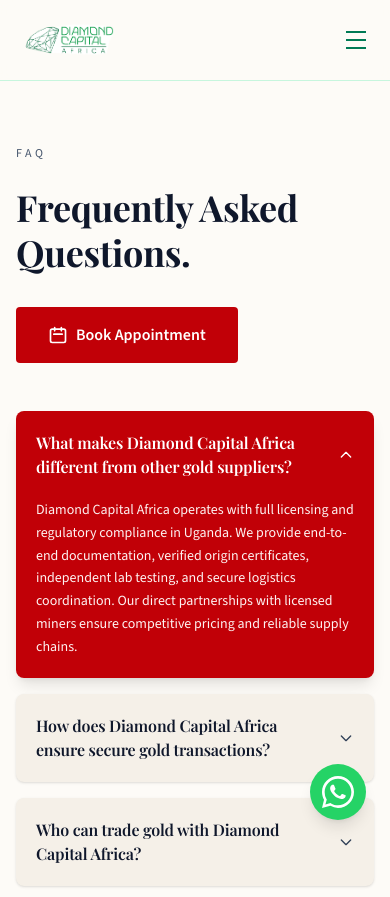
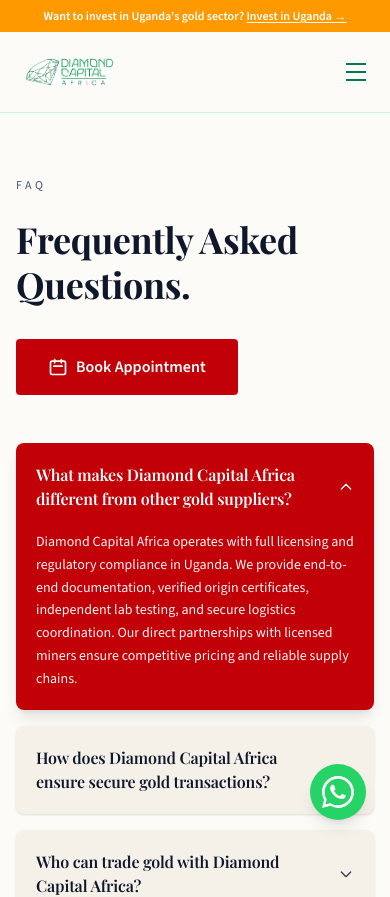
Before and after one commit to kazibweyassin/Diamond-and-Gold, a Next.js app: page /faq in a window 390 px wide. Shown: the top 897 px of the page. Built offline with nearby package versions, Linux system fonts and the light colour scheme.

Commit message:
feat: add Invest in Uganda announcement bar and mobile menu link

```diff
--- a/app/components/Header.tsx
+++ b/app/components/Header.tsx
@@ -30,6 +30,18 @@
 
   return (
     <header className="sticky top-0 z-50 border-b border-emerald-200/60 bg-[#fdfbf7]/90 backdrop-blur">
+      {/* Announcement bar */}
+      <div className="bg-amber-500 px-4 py-2 text-center text-xs font-semibold text-white">
+        Want to invest in Uganda&apos;s gold sector?{' '}
+        <a
+          href="https://invest.diamondcapitalafrica.com"
+          target="_blank"
+          rel="noopener noreferrer"
+          className="underline underline-offset-2 hover:text-amber-100 transition"
+        >
+          Invest in Uganda →
+        </a>
+      </div>
       <nav className="mx-auto flex max-w-6xl items-center justify-between px-4 py-4">
         {/* Logo */}
         <Link href="/" className="flex items-center gap-3">
@@ -194,6 +206,22 @@
                   {cta.label}
                 </Link>
               </motion.li>
+              <motion.li
+                className="pt-1"
+                initial={{ x: -20, opacity: 0 }}
+                animate={{ x: 0, opacity: 1 }}
+                transition={{ delay: (navLinks.length + 1) * 0.05 }}
+              >
+                <a
+                  href="https://invest.diamondcapitalafrica.com"
+                  target="_blank"
+                  rel="noopener noreferrer"
+                  className="block w-full rounded-full bg-amber-500 px-4 py-2 text-center text-sm font-semibold text-white hover:bg-amber-600 transition"
+                  onClick={() => setMobileMenuOpen(false)}
+                >
+                  Invest in Uganda →
+                </a>
+              </motion.li>
             </ul>
           </motion.div>
         )}
```
